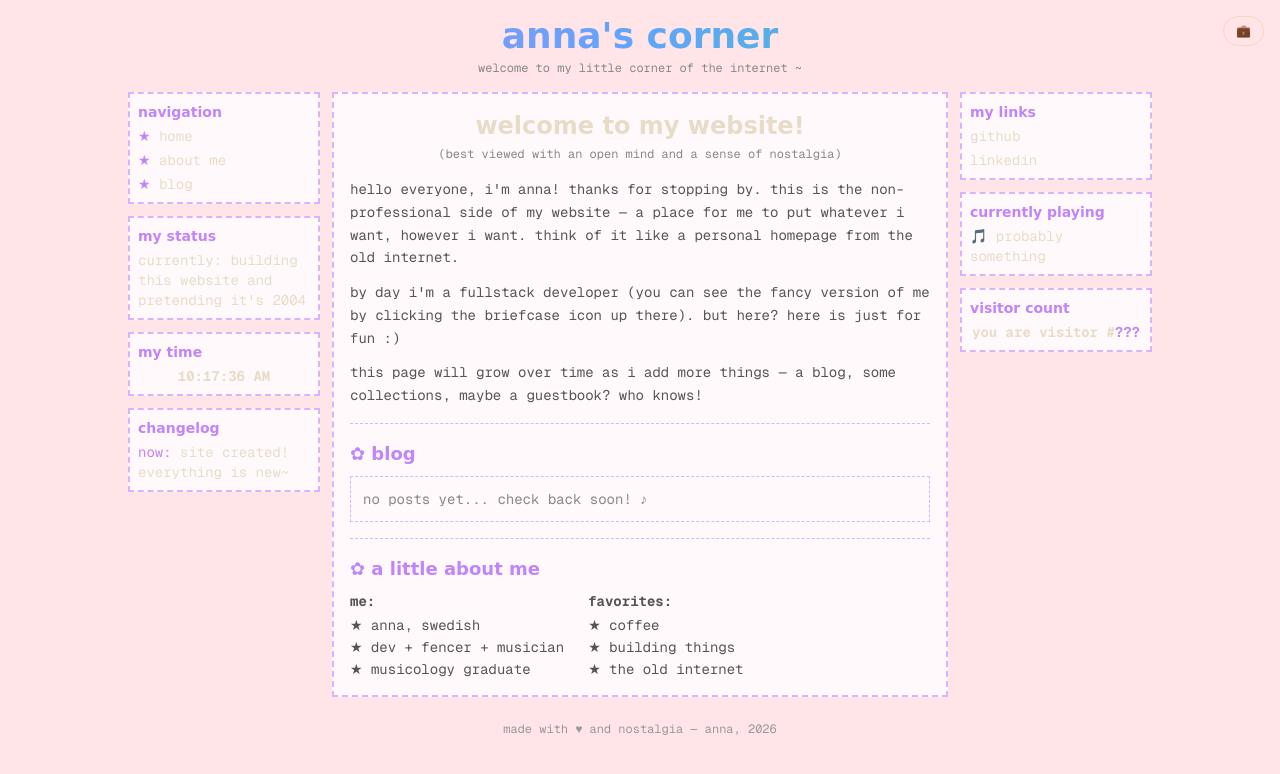
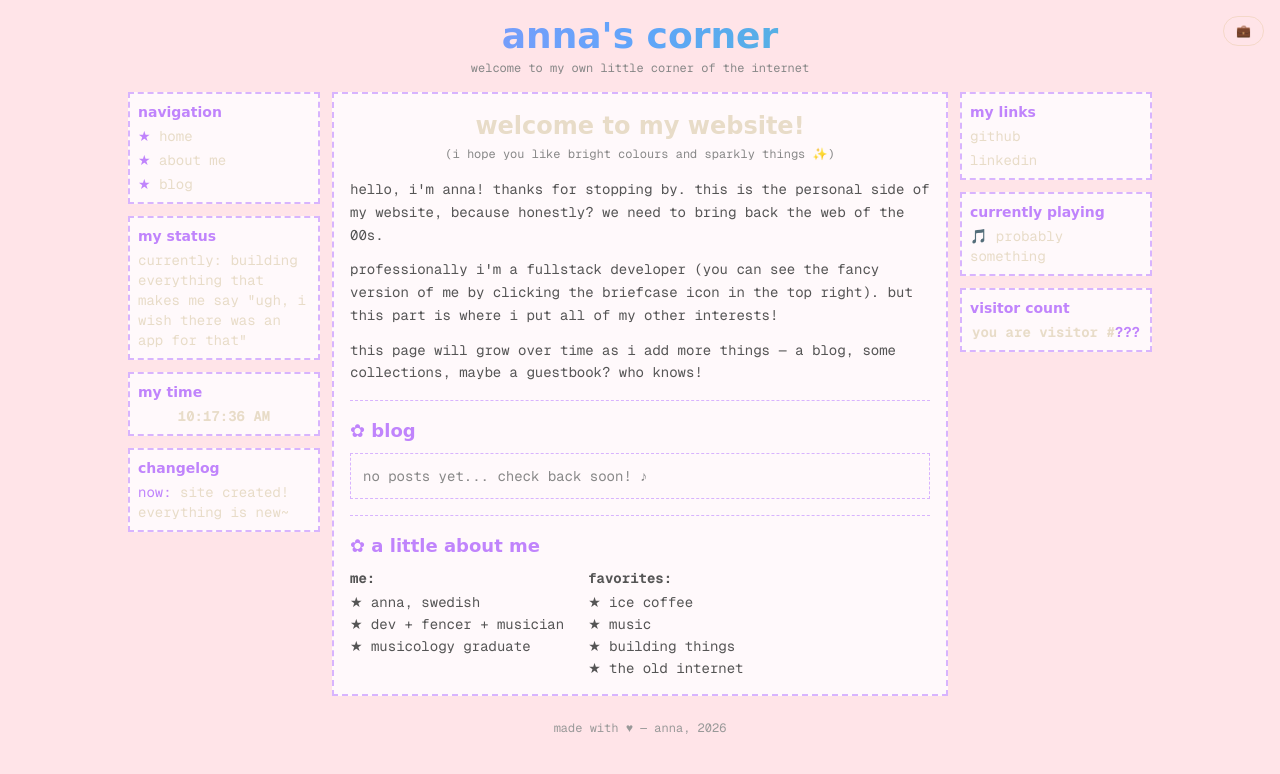
Before and after one commit to nanawally/portfolio, a Next.js app: page / in a window 1280 px wide. Both pictures are taken after a click on the button "Enter the fun zone". Shown: the top 774 px of the page. Built offline with nearby package versions, Linux system fonts and the light colour scheme; a web font is replaced by a local one.

Commit message:
Update text in ProSite and Personalsite

```diff
--- a/app/components/PersonalSite.tsx
+++ b/app/components/PersonalSite.tsx
@@ -32,7 +32,7 @@ export default function PersonalSite() {
           anna's corner
         </h1>
         <p className="text-xs" style={{ color: "#888" }}>
-          welcome to my little corner of the internet ~
+          welcome to my own little corner of the internet
         </p>
       </div>
 
@@ -54,7 +54,7 @@ export default function PersonalSite() {
           </SideBox>
 
           <SideBox title="my status">
-            <p>currently: building this website and pretending it's 2004</p>
+            <p>currently: building everything that makes me say "ugh, i wish there was an app for that"</p>
           </SideBox>
 
           <SideBox title="my time">
@@ -81,20 +81,19 @@ export default function PersonalSite() {
             welcome to my website!
           </h2>
           <p className="text-center text-xs mb-4" style={{ color: "#888" }}>
-            (best viewed with an open mind and a sense of nostalgia)
+            (i hope you like bright colours and sparkly things ✨)
           </p>
 
           <div className="space-y-3 leading-relaxed" style={{ color: "#555" }}>
             <p>
-              hello everyone, i'm anna! thanks for stopping by. this is the
-              non-professional side of my website — a place for me to put
-              whatever i want, however i want. think of it like a personal
-              homepage from the old internet.
+              hello, i'm anna! thanks for stopping by. this is the
+              personal side of my website, because honestly? we need to bring
+              back the web of the 00s.
             </p>
             <p>
-              by day i'm a fullstack developer (you can see the fancy version of
-              me by clicking the briefcase icon up there). but here? here is
-              just for fun :)
+              professionally i'm a fullstack developer (you can see the fancy version of
+              me by clicking the briefcase icon in the top right). but this part is
+              where i put all of my other interests!
             </p>
             <p>
               this page will grow over time as i add more things — a blog, some
@@ -145,7 +144,8 @@ export default function PersonalSite() {
             <div>
               <p className="font-bold mb-1">favorites:</p>
               <ul className="space-y-0.5">
-                <li>★ coffee</li>
+                <li>★ ice coffee</li>
+                <li>★ music</li>
                 <li>★ building things</li>
                 <li>★ the old internet</li>
               </ul>
@@ -187,7 +187,7 @@ export default function PersonalSite() {
 
       {/* Footer */}
       <div className="text-center mt-6 text-xs" style={{ color: "#999" }}>
-        <p>made with ♥ and nostalgia — anna, 2026</p>
+        <p>made with ♥ — anna, 2026</p>
       </div>
     </div>
   );
--- a/app/components/ProSite.tsx
+++ b/app/components/ProSite.tsx
@@ -39,7 +39,7 @@ const projects: Project[] = [
     summary: "Recipe app",
     tech: "React, TypeScript, Tailwind",
     description:
-      "Built in a cross-functional team of 8. Recipe browsing, filtering, and creation with responsive design.",
+      "Built in a cross-functional team of 8. Recipe browsing and filtering with responsive design.",
     link: "https://smoothify2025.vercel.app/",
   },
 ];
```
